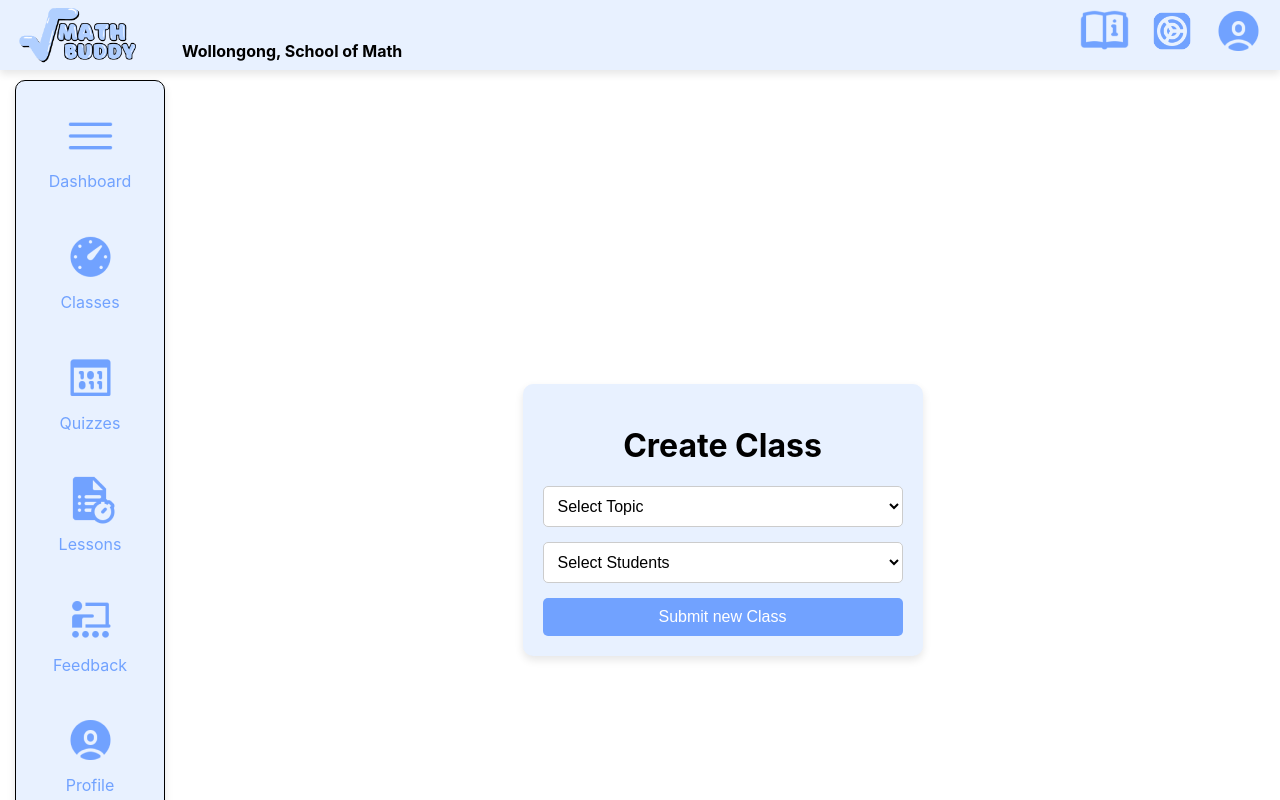
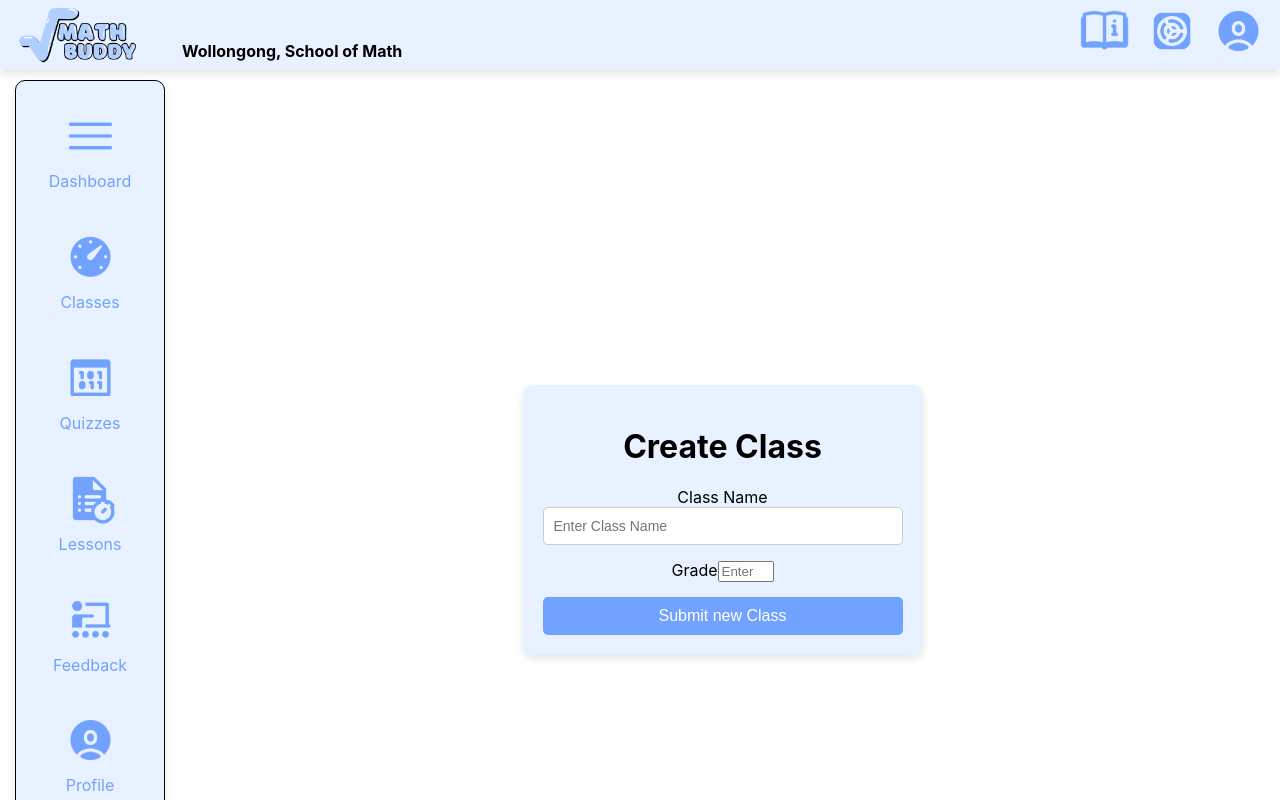
Before and after one commit to Hankchiefz/math-buddy, a React (Create React App) app: page /tnewclass in a window 1280 px wide. Shown: the top 800 px of the page. Built offline with nearby package versions, Linux system fonts and the light colour scheme.

Commit message:
added teach sign up/ get classes/ create class

```diff
--- a/src/Components/teacherinner/TNewClass.js
+++ b/src/Components/teacherinner/TNewClass.js
@@ -1,10 +1,56 @@
-// src/components/teacherPages/TNewClass.js
-import React from 'react';
-import StudentHeader from '../objects/StudentHeader';
-import TeacherSNav from '../objects/TeacherSNav';
-import '../teacherstyle/TNewClass.css';
+import React, { useState } from "react";
+import StudentHeader from "../objects/StudentHeader";
+import TeacherSNav from "../objects/TeacherSNav";
+import "../teacherstyle/TNewClass.css";
 
 const TNewClass = () => {
+  const [className, setClassName] = useState(""); // State for class name
+  const [grade, setGrade] = useState(""); // State for grade
+  const [error, setError] = useState(null); // State for error handling
+  const [successMessage, setSuccessMessage] = useState(null); // State for success message
+
+  const handleSubmit = async (e) => {
+    e.preventDefault(); // Prevent form from refreshing the page
+
+    // Retrieve token from localStorage
+    const token = localStorage.getItem("access_token");
+    if (!token) {
+      setError("No access token found");
+      return;
+    }
+
+    const classData = {
+      token: token,
+      class_name: className,
+      class_grade: grade,
+    };
+
+    try {
+      const response = await fetch("https://mathbuddyapi.com/create_class", {
+        method: "POST",
+        headers: {
+          "Content-Type": "application/json",
+        },
+        body: JSON.stringify(classData), // Send the class data in the request body
+      });
+
+      if (!response.ok) {
+        throw new Error("Failed to create class");
+      }
+
+      const result = await response.json();
+      console.log("Class created successfully:", result);
+
+      // Clear form and show success message
+      setClassName("");
+      setGrade("");
+      setSuccessMessage("Class created successfully!");
+    } catch (error) {
+      console.error("Error creating class:", error);
+      setError("Error creating class. Please try again.");
+    }
+  };
+
   return (
     <div className="TCInewclass-container">
       <StudentHeader /> {/* Top navbar */}
@@ -12,28 +58,50 @@ const TNewClass = () => {
         <TeacherSNav /> {/* Side navbar */}
         <div className="TCImain-content">
           <div className="TCIform-container">
-            <div className = "createclass"><h1>Create Class</h1></div>
+            <div className="createclass">
+              <h1>Create Class</h1>
+            </div>
+            <form className="TCInew-class-form" onSubmit={handleSubmit}>
+              {/* Input field for class name */}
+              <div className="TCIinput-field">
+                <label htmlFor="class_name">Class Name</label>
+                <input
+                  type="text"
+                  id="class_name"
+                  className="TCIclass-name-input"
+                  placeholder="Enter Class Name"
+                  value={className}
+                  onChange={(e) => setClassName(e.target.value)}
+                  required
+                />
+              </div>
 
-            <form className="TCInew-class-form">
-              <select className="TCItopic-dropdown" required>
-                <option value="" disabled selected>Select Topic</option>
-                <option value="math">Addition</option>
-                <option value="science">Multiplication</option>
-                <option value="history">Division</option>
-                <option value="art">Substraction</option>
+              {/* Input field for grade */}
+              <div className="TCIinput-field">
+                <label htmlFor="grade">Grade</label>
+                <input
+                  type="number"
+                  id="grade"
+                  className="TCIgrade-input"
+                  placeholder="Enter Grade"
+                  value={grade}
+                  onChange={(e) => setGrade(e.target.value)}
+                  required
+                  min="1"
+                  max="12" // Assuming grades 1 to 12
+                />
+              </div>
 
-              </select>
-              <select className="TCIstudent-dropdown" required>
-                <option value="" disabled selected>Select Students</option>
-                <option value="john">John Doe</option>
-                <option value="jane">Jane Smith</option>
-                <option value="michael">Michael Johnson</option>
-                <option value="emily">Emily Davis</option>
-                <option value="chris">Chris Brown</option>
-                <option value="sarah">Sarah Wilson</option>
-              </select>
-              <button type="submit" className="TCInew-class-button">Submit new Class</button>
+              <button type="submit" className="TCInew-class-button">
+                Submit new Class
+              </button>
             </form>
+            {error && <p className="error-message">{error}</p>}{" "}
+            {/* Display error */}
+            {successMessage && (
+              <p className="success-message">{successMessage}</p>
+            )}{" "}
+            {/* Display success message */}
           </div>
         </div>
       </div>
@@ -41,5 +109,4 @@ const TNewClass = () => {
   );
 };
 
-
 export default TNewClass;
--- a/src/Components/teacherpages/Tclasses.js
+++ b/src/Components/teacherpages/Tclasses.js
@@ -1,50 +1,110 @@
 // src/components/pages/TActiveTasks.js
-import React from 'react';
-import { useNavigate } from 'react-router-dom';
-import StudentHeader from '../objects/StudentHeader';
-import TeacherSNav from '../objects/TeacherSNav'; // Replace with appropriate component if available
-import '../teacherstyle/Tclasses.css';
+import React, { useEffect, useState } from "react";
+import { useNavigate } from "react-router-dom";
+import StudentHeader from "../objects/StudentHeader";
+import TeacherSNav from "../objects/TeacherSNav";
+import "../teacherstyle/Tclasses.css";
 
 const Tclasses = () => {
   const navigate = useNavigate();
+  const [error, setError] = useState(null); // State to store error messages
+  const [classes, setClasses] = useState([]); // State to store class data
+
+  // Fetch the teacher classes upon component mount
+  useEffect(() => {
+    const fetchTeacherClasses = async () => {
+      const token = localStorage.getItem("access_token"); // Retrieve the token
+
+      if (!token) {
+        setError("No access token found");
+        return;
+      }
+
+      try {
+        const response = await fetch(
+          "https://mathbuddyapi.com/teacher_classes",
+          {
+            method: "POST",
+            headers: {
+              "Content-Type": "application/json",
+            },
+            body: JSON.stringify({ token }), // Token is sent in the body
+          }
+        );
+
+        if (!response.ok) {
+          throw new Error("Failed to fetch teacher classes");
+        }
+
+        const data = await response.json();
+        console.log("Teacher classes:", data); // Log the data
+
+        // Set the returned data directly, as the API returns the array of classes
+        setClasses(data || []); // If data is undefined, default to an empty array
+      } catch (error) {
+        console.error("Error fetching teacher classes:", error);
+        setError("Error fetching teacher classes");
+      }
+    };
+
+    fetchTeacherClasses();
+  }, []); // Empty dependency array ensures this runs only once on mount
 
   const handleCreateClassClick = () => {
-    navigate('/tnewclass'); // Navigate to the TNewClass component
+    navigate("/tnewclass"); // Navigate to the TNewClass component
   };
 
   return (
-    <div className="teacherclasses-container"> {/* Updated container class */}
-      <StudentHeader />{/* Top navbar */}
-      <div className="TCcontent-wrapper"> {/* Updated content wrapper class */}
+    <div className="teacherclasses-container">
+      <StudentHeader /> {/* Top navbar */}
+      <div className="TCcontent-wrapper">
         <TeacherSNav /> {/* Side navbar */}
         <div className="TCtable-container">
           <div className="TChome-message">
             <h1>Active Classes</h1>
           </div>
-          <table className='line'></table>
-          <hr></hr>
-          <table className='TCtasks-table'>
+          <table className="line"></table>
+          <hr />
+          <table className="TCtasks-table">
             <thead>
               <tr>
                 <th></th>
                 <th>Class Name</th>
                 <th>#Students</th>
-                <th>Current Topic</th>
+                <th>Teacher Name</th>
                 <th>Active Tasks</th>
               </tr>
             </thead>
             <tbody>
-              <tr className="TCtable-row">
-                <td><div className='color'></div></td>
-                <td>Class 4b</td>
-                <td>10</td>
-                <td>Division</td>
-                <td>1</td>
-              </tr>
+              {classes.length > 0 ? (
+                classes.map((classItem) => (
+                  <tr className="TCtable-row" key={classItem.class_id}>
+                    <td>
+                      <div className="color"></div>
+                    </td>
+                    <td>{classItem.class_name}</td>
+                    <td>{classItem.student_count}</td>
+                    <td>{classItem.teacher_name}</td>
+                    <td>1</td>{" "}
+                    {/* Placeholder, replace with actual active tasks count if available */}
+                  </tr>
+                ))
+              ) : (
+                <tr>
+                  <td colSpan="5">No active classes available</td>
+                </tr>
+              )}
             </tbody>
           </table>
           <h5>no other quizzes</h5>
-          <button className='TCcreate-quiz-button' onClick={handleCreateClassClick}>Create Class</button>
+          <button
+            className="TCcreate-quiz-button"
+            onClick={handleCreateClassClick}
+          >
+            Create Class
+          </button>
+          {error && <p className="error-message">{error}</p>}{" "}
+          {/* Display error if any */}
         </div>
       </div>
     </div>
```
